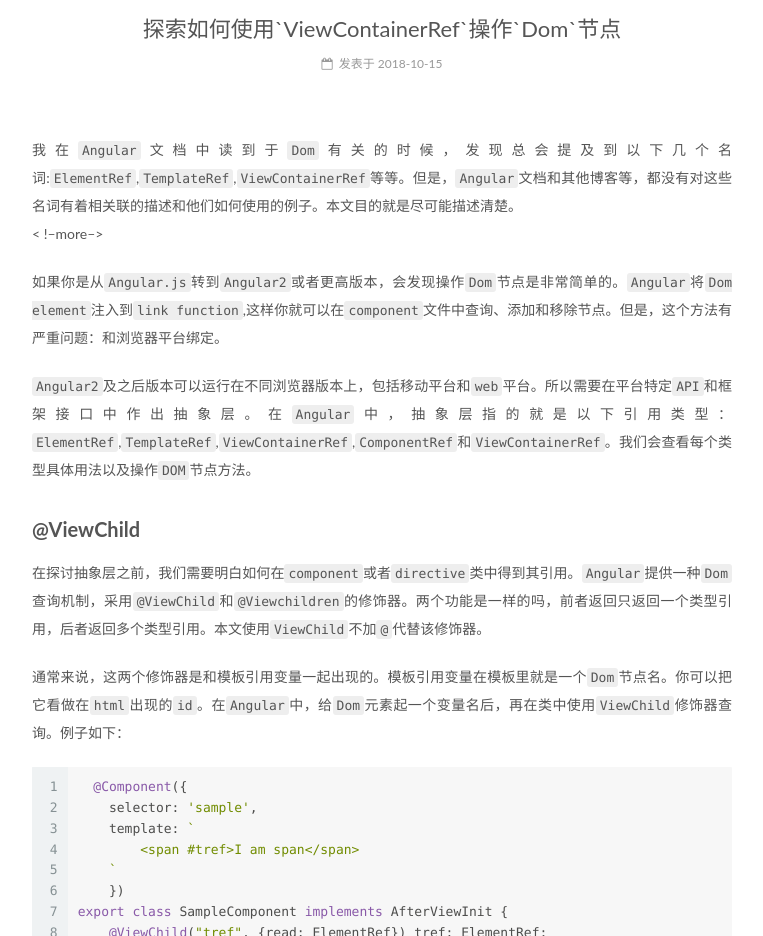
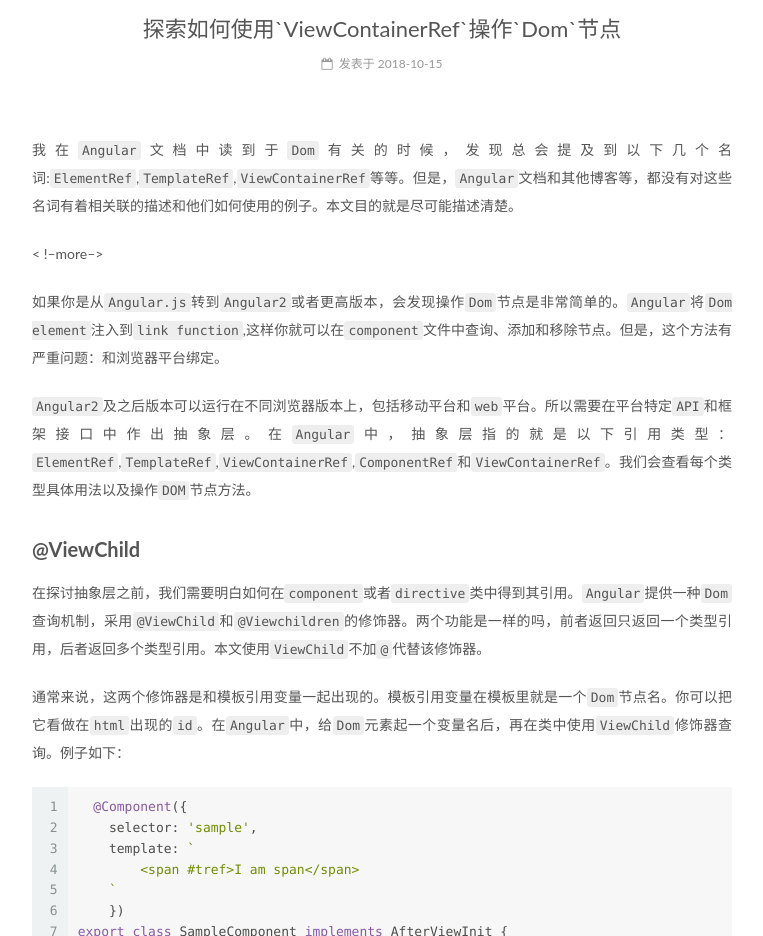
Before and after one commit to ccanister/ccanister.github.io, a plain HTML site: page index.html in a window 1280 px wide. Shown: the part 1360-2296 px from the top of the page, without its empty margins (258-1021 px from the left). Drawn offline with Linux system fonts and the light colour scheme.

Commit message:
Site updated: 2018-10-15 19:17:59

```diff
--- a/index.html
+++ b/index.html
@@ -431,7 +431,8 @@
 
 
 
-            <p>  我在<code>Angular</code>文档中读到于<code>Dom</code>有关的时候，发现总会提及到以下几个名词:<code>ElementRef</code>,<code>TemplateRef</code>,<code>ViewContainerRef</code>等等。但是，<code>Angular</code>文档和其他博客等，都没有对这些名词有着相关联的描述和他们如何使用的例子。本文目的就是尽可能描述清楚。<br>  &lt; !–more–&gt;</p>
+            <p>  我在<code>Angular</code>文档中读到于<code>Dom</code>有关的时候，发现总会提及到以下几个名词:<code>ElementRef</code>,<code>TemplateRef</code>,<code>ViewContainerRef</code>等等。但是，<code>Angular</code>文档和其他博客等，都没有对这些名词有着相关联的描述和他们如何使用的例子。本文目的就是尽可能描述清楚。</p>
+<p>  &lt; !–more–&gt;</p>
 <p>  如果你是从<code>Angular.js</code>转到<code>Angular2</code>或者更高版本，会发现操作<code>Dom</code>节点是非常简单的。<code>Angular</code>将<code>Dom element</code>注入到<code>link function</code>,这样你就可以在<code>component</code>文件中查询、添加和移除节点。但是，这个方法有严重问题：和浏览器平台绑定。</p>
 <p>  <code>Angular2</code>及之后版本可以运行在不同浏览器版本上，包括移动平台和<code>web</code>平台。所以需要在平台特定<code>API</code>和框架接口中作出抽象层。在<code>Angular</code>中，抽象层指的就是以下引用类型：<code>ElementRef</code>,<code>TemplateRef</code>,<code>ViewContainerRef</code>,<code>ComponentRef</code>和<code>ViewContainerRef</code>。我们会查看每个类型具体用法以及操作<code>DOM</code>节点方法。</p>
 <h2 id="ViewChild"><a href="#ViewChild" class="headerlink" title="@ViewChild"></a>@ViewChild</h2><p>  在探讨抽象层之前，我们需要明白如何在<code>component</code>或者<code>directive</code>类中得到其引用。<code>Angular</code>提供一种<code>Dom</code>查询机制，采用<code>@ViewChild</code>和<code>@Viewchildren</code>的修饰器。两个功能是一样的吗，前者返回只返回一个类型引用，后者返回多个类型引用。本文使用<code>ViewChild</code>不加<code>@</code>代替该修饰器。</p>
```
Also changed, not shown: 2018/10/15/viewContainerRef/index.html (+6 -5 lines).
